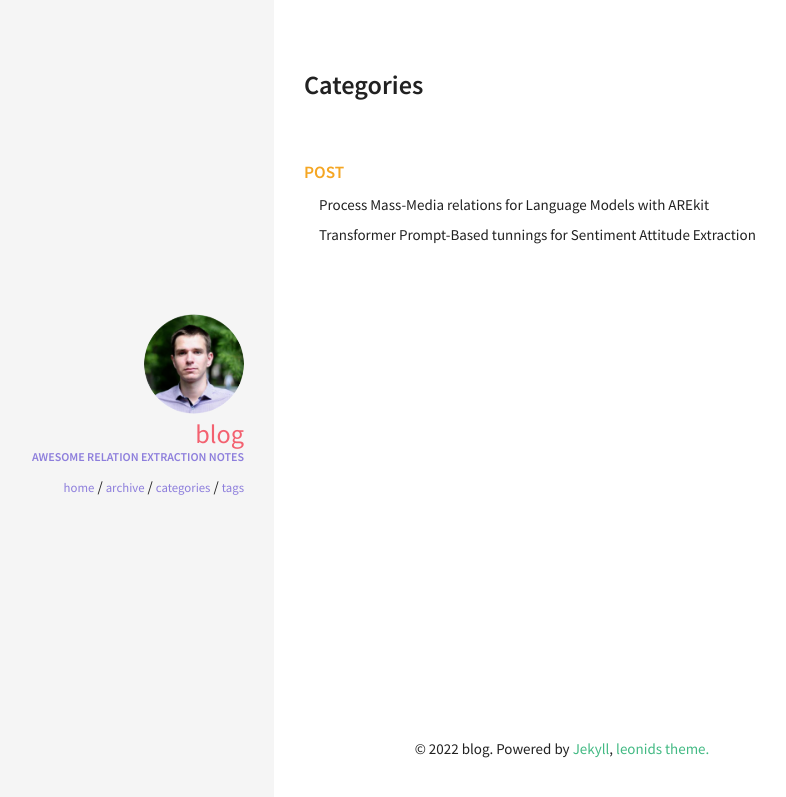
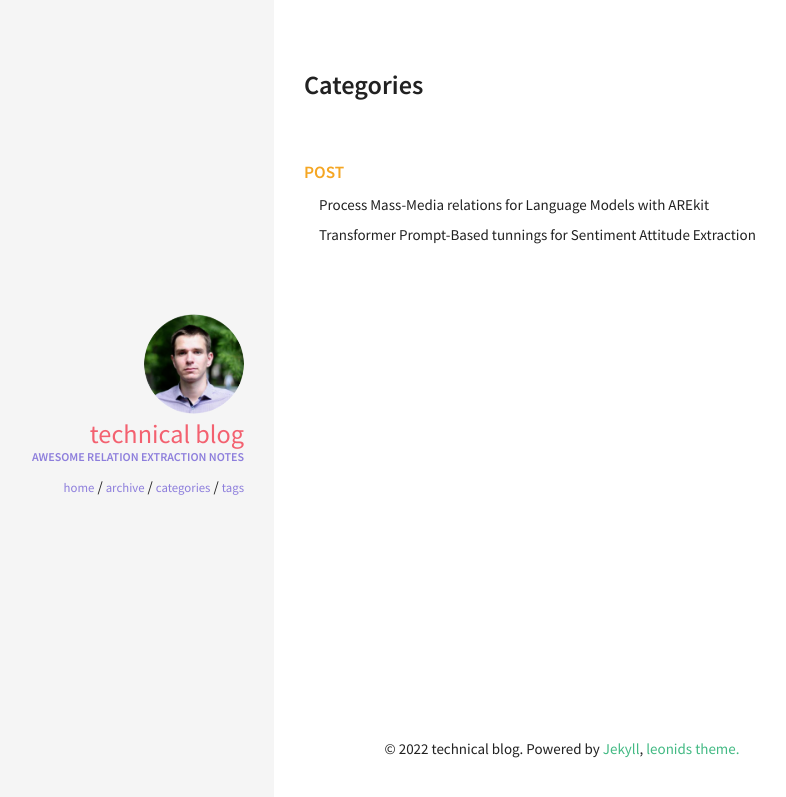
Before and after one commit to nicolay-r/blog, a Jekyll site: the page built from categories/index.html, in a window 1280 px wide. Shown: the top 797 px of the page, without its empty margins (46-832 px from the left). Built offline with Jekyll 4.4.1, drawn with Linux system fonts in a browser that asks for light colours.

Commit message:
switched to technical blog

```diff
--- a/_config.yml
+++ b/_config.yml
@@ -33,7 +33,7 @@ kramdown:
 ####################################
 #
 owner:
-  name: blog
+  name: technical blog
   avatar: personal-logo.png
   job: "awesome relation extraction notes"
   bio: ""
```
